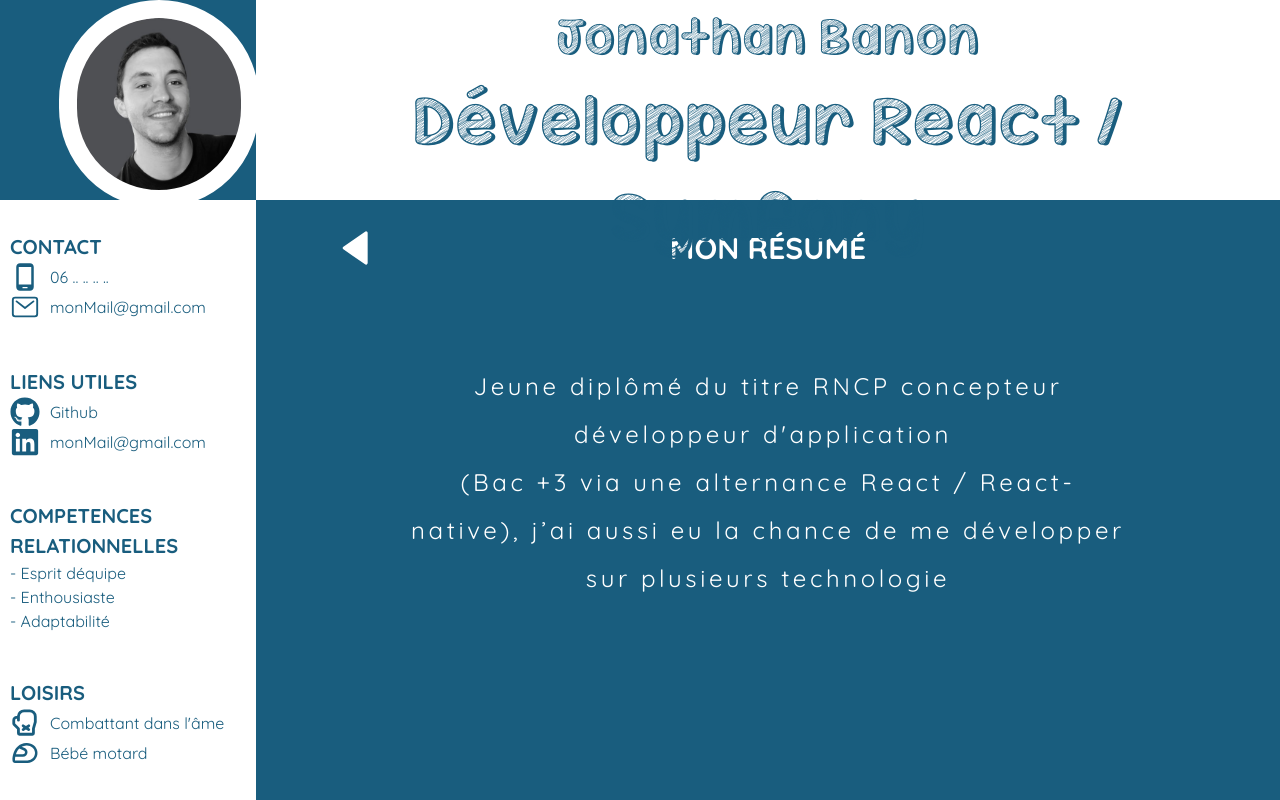
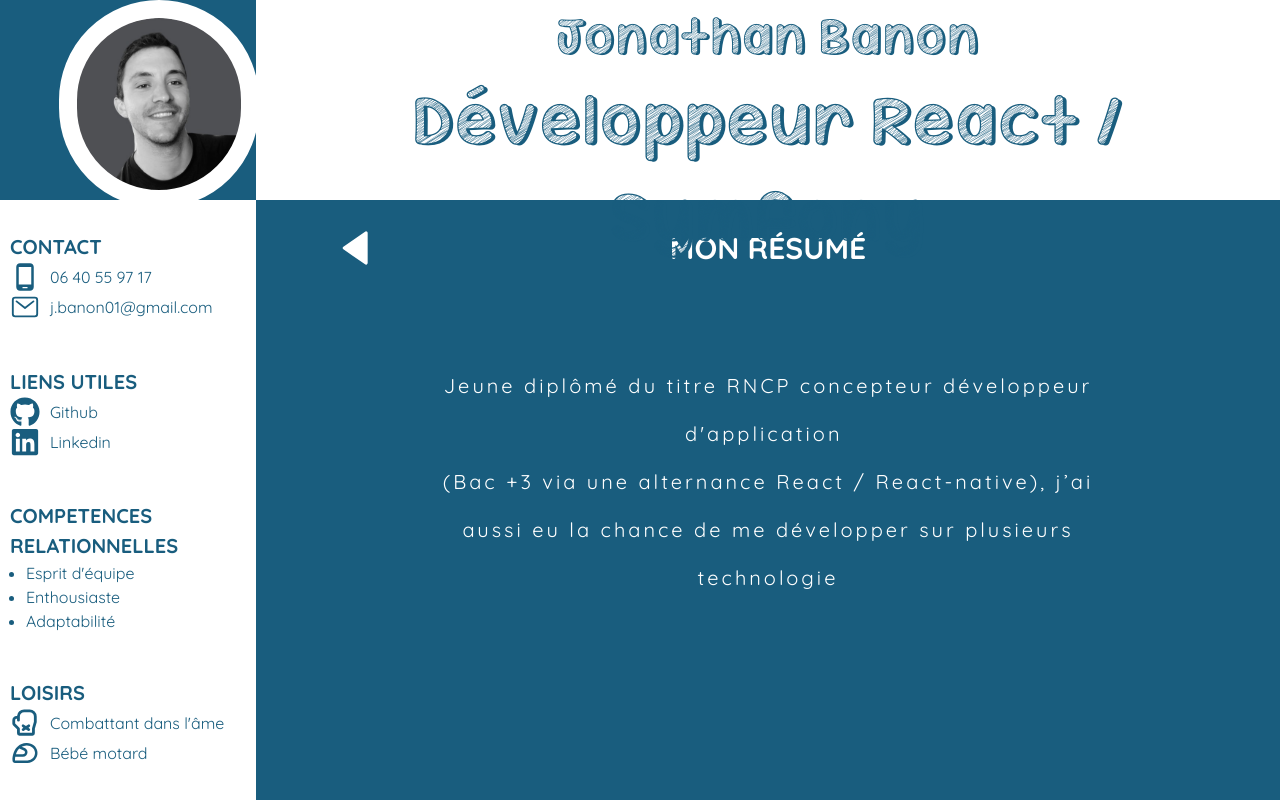
Before and after one commit to jonathan-banon/about-me, a React (Create React App) app: page /About-me/Resume in a window 1280 px wide. Built offline with nearby package versions, Linux system fonts and the light colour scheme.

Commit message:
[fix] - front bugs

```diff
--- a/src/components/SideBar.tsx
+++ b/src/components/SideBar.tsx
@@ -17,13 +17,13 @@ export default function SideBar() {
                     <IconContext.Provider value={{ size: '30px' }}>
                         <MdOutlinePhoneAndroid />
                     </IconContext.Provider>
-                    <p>06 .. .. .. ..</p>
+                    <p>06 40 55 97 17</p>
                 </div>
                 <div className="logo-container">
                     <IconContext.Provider value={{ size: '30px' }}>
                         <IoMailOutline />
                     </IconContext.Provider>
-                    <p>monMail@gmail.com</p>
+                    <a className="hover:font-bold" href="mailto:j.banon01@gmail.com">j.banon01@gmail.com</a>
                 </div>
             </div>
             <div>
@@ -33,21 +33,23 @@ export default function SideBar() {
                         <IconContext.Provider value={{ size: '30px' }}>
                             <FaGithub />
                         </IconContext.Provider>
-                        <p>Github</p>
+                        <a className="hover:font-bold" href="https://github.com/jonathan-banon" target="_blank" rel="noreferrer">Github</a>
                     </div>
                     <div className="logo-container">
                         <IconContext.Provider value={{ size: '30px' }}>
                             <FaLinkedin />
                         </IconContext.Provider>
-                        <p>monMail@gmail.com</p>
+                        <a className="hover:font-bold" href="https://www.linkedin.com/in/jonathan-banon/" target="_blank" rel="noreferrer">Linkedin</a>
                     </div>
                 </div>
             </div>
             <div>
-                <p className="font-bold text-primary text-xl">COMPETENCES RELATIONNELLES</p>
-                <p>- Esprit déquipe</p>
-                <p>- Enthousiaste</p>
-                <p>- Adaptabilité</p>
+                <ul className="list-disc">
+                    <p className="font-bold text-primary text-xl">COMPETENCES RELATIONNELLES</p>
+                    <li className="ml-4">Esprit d'équipe</li>
+                    <li className="ml-4">Enthousiaste</li>
+                    <li className="ml-4"> Adaptabilité</li>
+                </ul>
             </div>
             <div>
                 <p className="font-bold text-primary text-xl">LOISIRS</p>
--- a/src/screens/ExpPro.tsx
+++ b/src/screens/ExpPro.tsx
@@ -5,7 +5,7 @@ export default function ExpPro() {
         const observerOptions = {
             root: null,
             rootMargin: '-45% 0px 0px 0px',
-            threshold: 0.1 // 10% of the element must be visible
+            threshold: 0.1
         };
         const observer = new IntersectionObserver(entries => {
             entries.forEach(entry => {
@@ -35,9 +35,9 @@ export default function ExpPro() {
                 <div className='text-end pr-6'>
                     <div className=" exp-container animate__animated" >
                         <p className="text-2xl font-bold">Sous officier dans l’armée de l'air</p>
-                        <p className='text-xl'>Chef d’équipe ( Sous-officier supérieur )</p>
+                        <p className='text-xl'>Chef d’équipe (Sous-officier supérieur)</p>
                         <p className='text-xl'>Technicien matériel servitude aéronautique</p>
-                        <p className='text-xl'>Missions de sécurité intérieure ( Vigipirate / Cuirasse )</p>
+                        <p className='text-xl'>Missions de sécurité intérieure (Vigipirate / Cuirasse)</p>
                     </div>
                     <div className=' exp-container animate__animated' >
                         <p className="text-2xl font-bold">02/21 - 07/21</p>
@@ -62,7 +62,7 @@ export default function ExpPro() {
                         <p className="text-2xl font-bold">AIO (contrat pro + CDD)</p>
                         <p className='text-xl'>Intégration selon maquette en Vue.js</p>
                         <p className='text-xl'>Gestion de projet en bureau d’étude </p>
-                        <p className='text-xl'>Développement d’applications internes (Python, Node-red, Docker)</p>
+                        <p className='text-xl'>Développement d’applications internes <br></br>(Python, Node-red, Docker)</p>
                     </div>
 
                 </div>
@@ -103,8 +103,8 @@ export default function ExpPro() {
                     </div>
                     <div className=" exp-container animate__animated" >
                         <p className="text-2xl font-bold">Projet Wid Code School Bordeaux</p>
-                        <p className='text-xl'>Blog interactif avec version mobile ( React / React Native )</p>
-                        <p className='text-xl'>Déploiement et intégration continue ( Docker / Github Actions )</p>
+                        <p className='text-xl'>Blog interactif avec version mobile <br></br>(React / React Native)</p>
+                        <p className='text-xl'>Déploiement et intégration continue <br></br> (Docker / Github Actions)</p>
                     </div>
                     <div className=' exp-container animate__animated' >
                         <p className="text-2xl font-bold">03/23 - Actuellement en poste</p>
@@ -112,5 +112,5 @@ export default function ExpPro() {
                 </div>
             </div>
         </div>
-    );
+   );
 }
--- a/src/screens/Formations.tsx
+++ b/src/screens/Formations.tsx
@@ -1,15 +1,15 @@
 export default function Formations() {
     return (
         <div className="formations-container">
-            <div className="w-3/4 animate__animated  animate__fadeInRight" style={{ animationDelay: '0s' }}>
+            <div className="w-4/5 animate__animated  animate__fadeInRight" style={{ animationDelay: '0s' }}>
                 <ul className="list-disc ">
                     <p className="font-bold text-2xl ">Développeur web et mobile avancé Wild Code School : 10/22 - 11/23</p>
                     <li className="ml-16">
-                        <p className="text-xl">Titre RNCP niveau 6 Concepteur développeur d'applicaitons React / React Native ( Bac + 3 )</p>
+                        <p className="text-xl">Titre RNCP niveau 6 Concepteur développeur d'applicaitons React / React Native (Bac + 3)</p>
                     </li>
                 </ul>
             </div>
-            <div className="w-3/4 animate__animated  animate__fadeInRight" style={{ animationDelay: '1s' }}>
+            <div className="w-4/5 animate__animated  animate__fadeInRight" style={{ animationDelay: '1s' }}>
                 <ul className="list-disc">
                     <p className="font-bold text-2xl">Développeur web Symfony Wild Code School : 02/21 - 07/21</p>
                     <li className="ml-16">
@@ -17,11 +17,11 @@ export default function Formations() {
                     </li>
                 </ul>
             </div>
-            <div className="w-3/4 animate__animated  animate__fadeInRight" style={{ animationDelay: '2s' }}>
+            <div className="w-4/5 animate__animated  animate__fadeInRight" style={{ animationDelay: '2s' }}>
                 <ul className="list-disc">
                     <p className="font-bold text-2xl">Brevet Supérieur Sous-officier Armée de l'Air : 2021</p>
                     <li className="ml-16">
-                        <p className="text-xl">Diplôme militaire ( Bac + 2 )</p>
+                        <p className="text-xl">Diplôme militaire sous-officier supérieur (Bac + 2)</p>
                     </li>
                 </ul>
             </div>
--- a/src/screens/Resume.tsx
+++ b/src/screens/Resume.tsx
@@ -1,7 +1,7 @@
 import React, { useState, useEffect } from 'react';
 
 const resume: string = "Jeune diplômé du titre RNCP concepteur développeur d'application \n(Bac +3 via une alternance React / React-native), j’ai aussi eu la chance de me développer sur plusieurs technologies durant mon parcours tel que Symfony, Vue.js et Docker. J’aime le travail en équipe et le partage de connaissances mais je suis également capable de travailler en autonomie.";
-const secondResume: string = "Si mon profil vous intéresse, je vous invite à me mettre à l'épreuve.\n \nCordialement";
+const secondResume: string = "Si mon profil vous intéresse, je vous invite a me mettre a l'épreuve.\n \nCordialement";
 
 const Resume: React.FC = () => {
   const [displayedText, setDisplayedText] = useState<string>('');
@@ -53,8 +53,8 @@ const Resume: React.FC = () => {
 
   return (
     <div className="typewriter">
-      <h1 className='text-2xl'>{displayedText}</h1>
-      <h1 className='text-2xl'>{displayedText2}</h1>
+      <h1 className='text-xl'>{displayedText}</h1>
+      <h1 className='text-xl'>{displayedText2}</h1>
     </div>
   );
 };
--- a/src/styles/_resume.scss
+++ b/src/styles/_resume.scss
@@ -6,41 +6,14 @@
   display: flex;
   flex-direction: column;
   justify-content: space-around;
-  align-items: center;
   height: 84%;
 
   h1 {
     line-height: 6vh;
     text-align: center;
-    // border-right: .15em solid orange; // Le curseur de la machine à écrire
     white-space: pre-wrap;
-    word-break: break-word; // Permet de casser les mots trop longs
-    margin: 0; // Supprime la marge par défaut
+    word-break: break-word;
+    margin: 0;
     letter-spacing: .15em;
-    // animation: typing 10s steps(100, end), blink-caret .75s step-end infinite;
   }
 }
-
-// L'effet de la machine à écrire
-@keyframes typing {
-  from {
-    width: 0
-  }
-
-  to {
-    width: 100%
-  }
-}
-
-// L'effet du curseur de la machine à écrire
-@keyframes blink-caret {
-
-  from,
-  to {
-    border-color: transparent
-  }
-
-  50% {
-    border-color: orange
-  }
-}
--- a/src/styles/_skills.scss
+++ b/src/styles/_skills.scss
@@ -1,7 +1,7 @@
 .skills {
-    height: 26vh;
-    width: 26vh;
-    animation: rotation1 4s linear infinite;
+    height: 30vh;
+    width: 30vh;
+    animation: rotation1 5s linear infinite;
 }
 
 
@@ -12,7 +12,7 @@
     flex-direction: column;
     align-items: center;
     justify-content: center;
-    animation: rotation2 4s linear infinite;
+    animation: rotation2 5s linear infinite;
 }
 
 .skills-bg {
```
